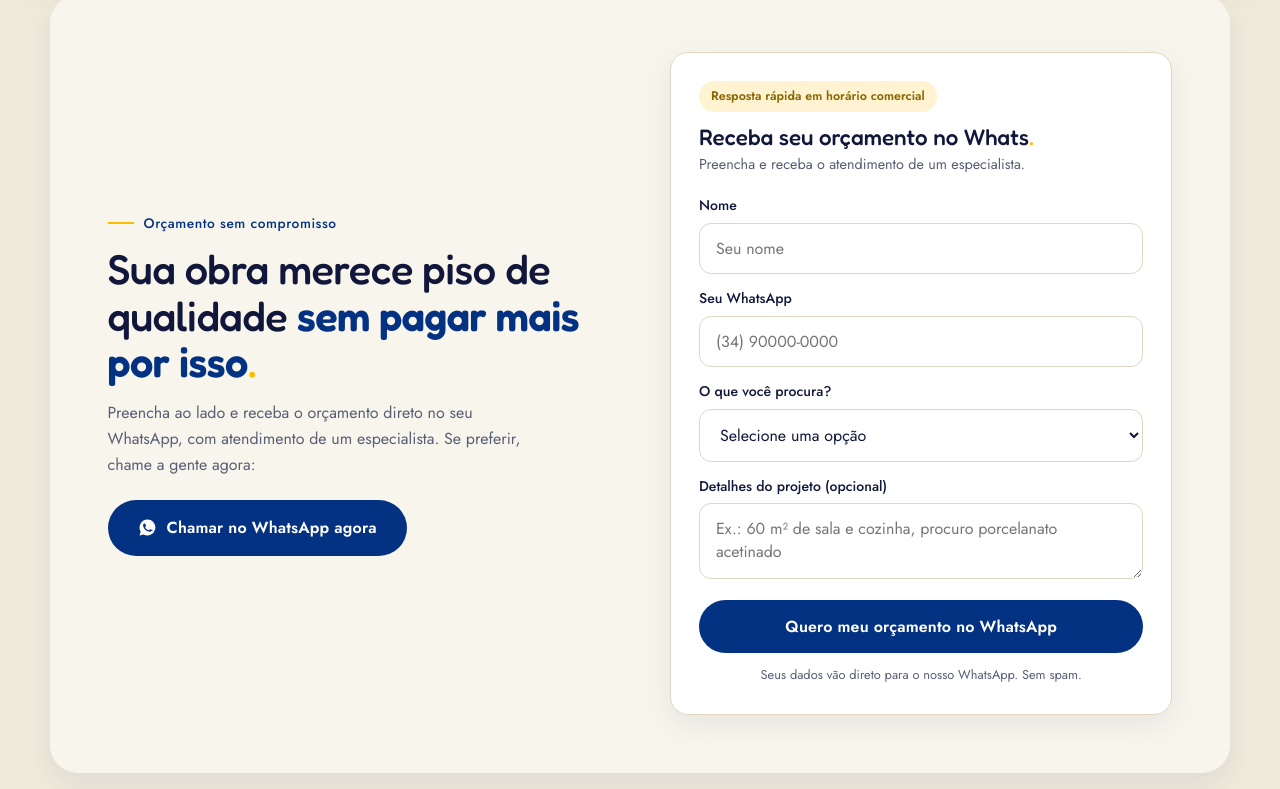
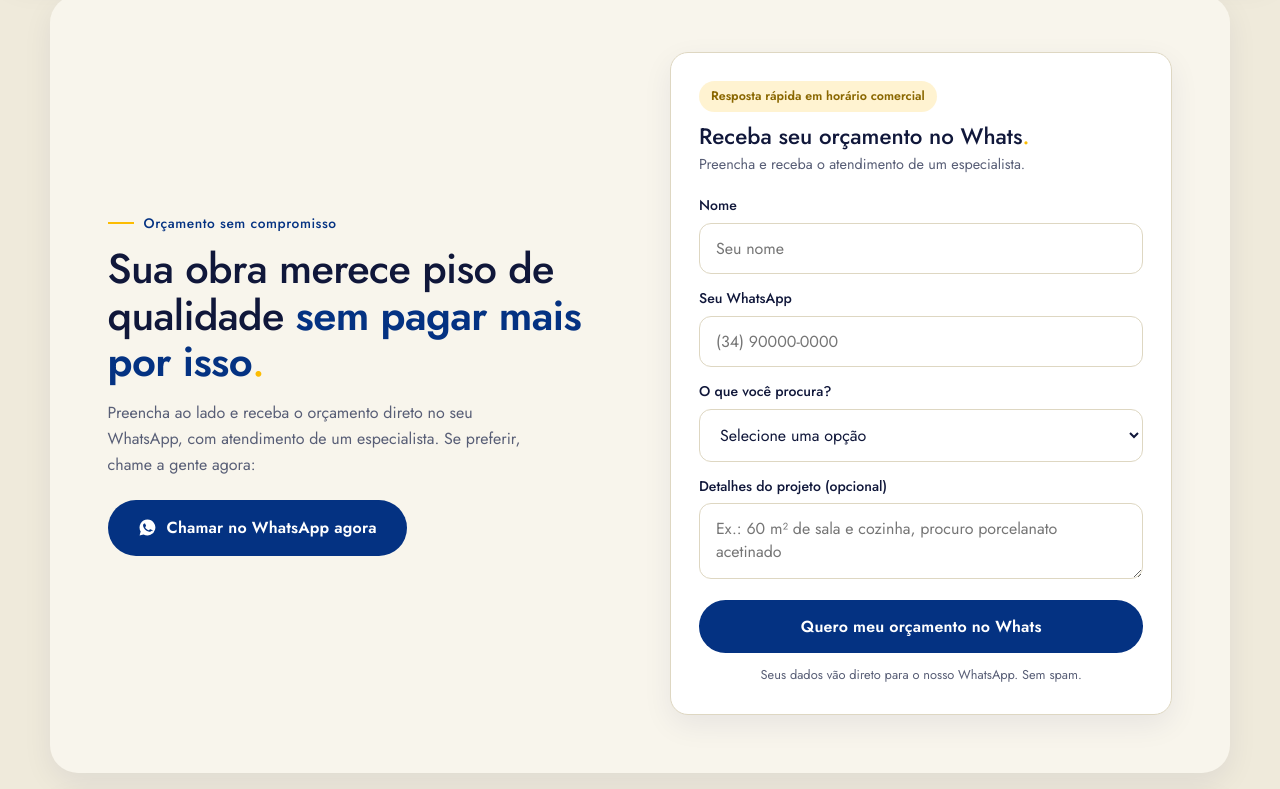
Before and after one commit to euaraujomarcos/rc-distribuidora-landing, a plain HTML site: page index.html in a window 1280 px wide. Shown: the part 900-1689 px from the top of the page. Drawn offline with Linux system fonts and the light colour scheme.

Commit message:
Botão do formulário mais curto, títulos de volta para a Jost
Co-Authored-By: Claude Fable 5 <noreply@anthropic.com>

```diff
--- a/index.html
+++ b/index.html
@@ -18,7 +18,7 @@
 
   <link rel="preconnect" href="https://fonts.googleapis.com">
   <link rel="preconnect" href="https://fonts.gstatic.com" crossorigin>
-  <link href="https://fonts.googleapis.com/css2?family=Jost:ital,wght@0,300..700;1,300..700&family=Fredoka:wght@500;600;700&display=swap" rel="stylesheet">
+  <link href="https://fonts.googleapis.com/css2?family=Jost:ital,wght@0,300..700;1,300..700&display=swap" rel="stylesheet">
 
   <style>
     /* ============================================================
@@ -56,7 +56,6 @@
       --shadow-soft:0 10px 30px rgba(3,19,79,.07);
 
       --font:'Jost',system-ui,sans-serif;
-      --font-title:'Provicali','Fredoka',var(--font);
     }
 
     *{margin:0;padding:0;box-sizing:border-box}
@@ -68,16 +67,7 @@
     }
     img{max-width:100%;display:block}
     a{color:inherit}
-    h1,h2,h3{line-height:1.12;font-weight:500;font-family:var(--font-title)}
-    /* Provicali (títulos): fonte comercial da Chequered Ink. Após comprar a
-       licença, salve o arquivo em assets/fonts/provicali.woff2 e descomente:
-    @font-face{
-      font-family:'Provicali';
-      src:url('assets/fonts/provicali.woff2') format('woff2');
-      font-weight:400 700;font-display:swap;
-    }
-    Enquanto isso, os títulos usam a Fredoka (Google Fonts), o equivalente
-    gratuito mais próximo. */
+    h1,h2,h3{line-height:1.12;font-weight:500}
     .hero-grid>*,.why-grid>*,.form-grid>*,.visit-grid>*{min-width:0}
 
     /* Ponto amarelo — assinatura tipográfica (como o "maes.") */
@@ -641,7 +631,7 @@
               <label for="mensagem">Detalhes do projeto (opcional)</label>
               <textarea id="mensagem" name="mensagem" placeholder="Ex.: 60 m² de sala e cozinha, procuro porcelanato acetinado"></textarea>
             </div>
-            <button class="btn btn-whatsapp" type="submit">Quero meu orçamento no WhatsApp</button>
+            <button class="btn btn-whatsapp" type="submit">Quero meu orçamento no Whats</button>
             <p class="form-note">Seus dados vão direto para o nosso WhatsApp. Sem spam.</p>
           </form>
         </div>
```
